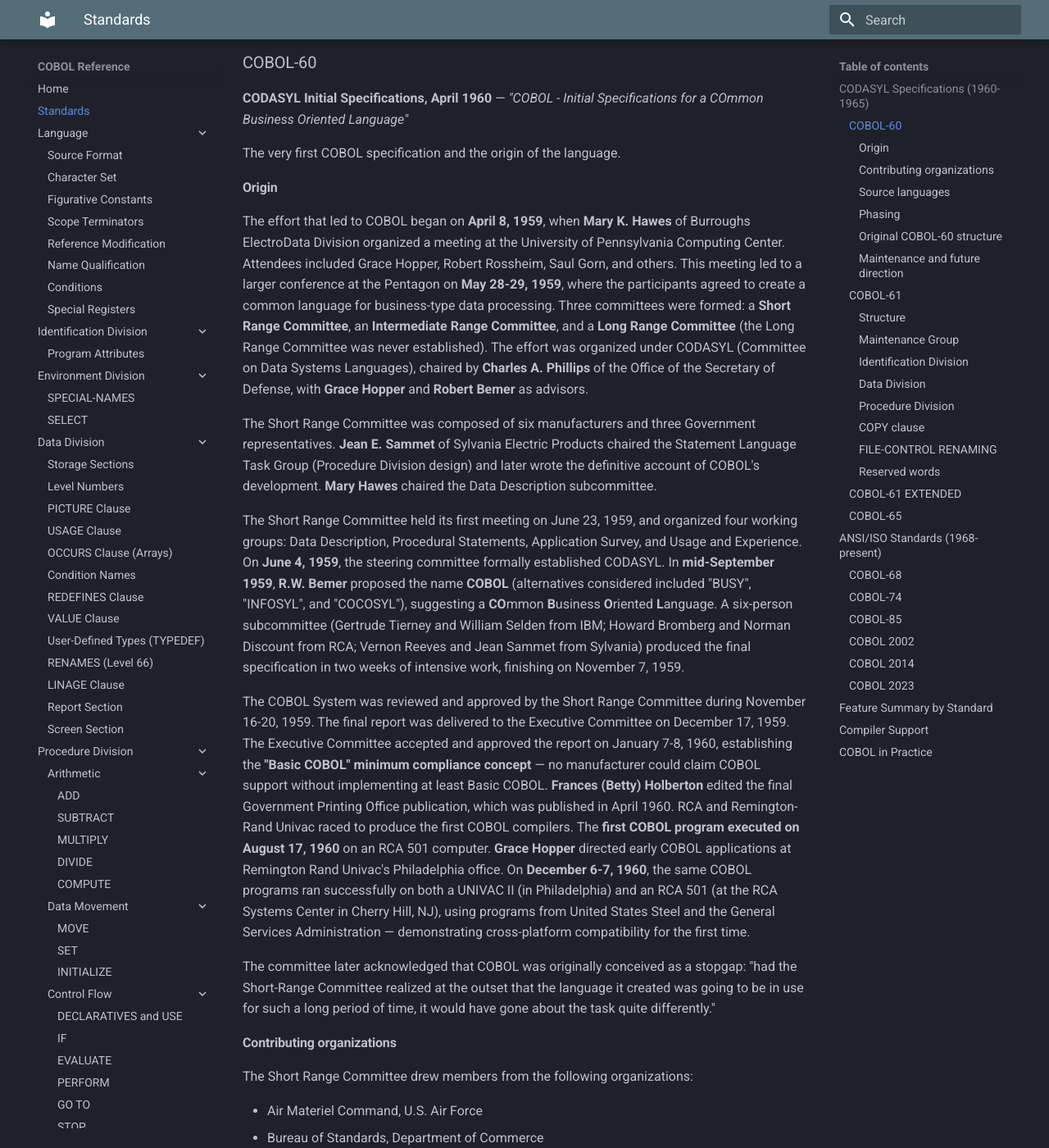
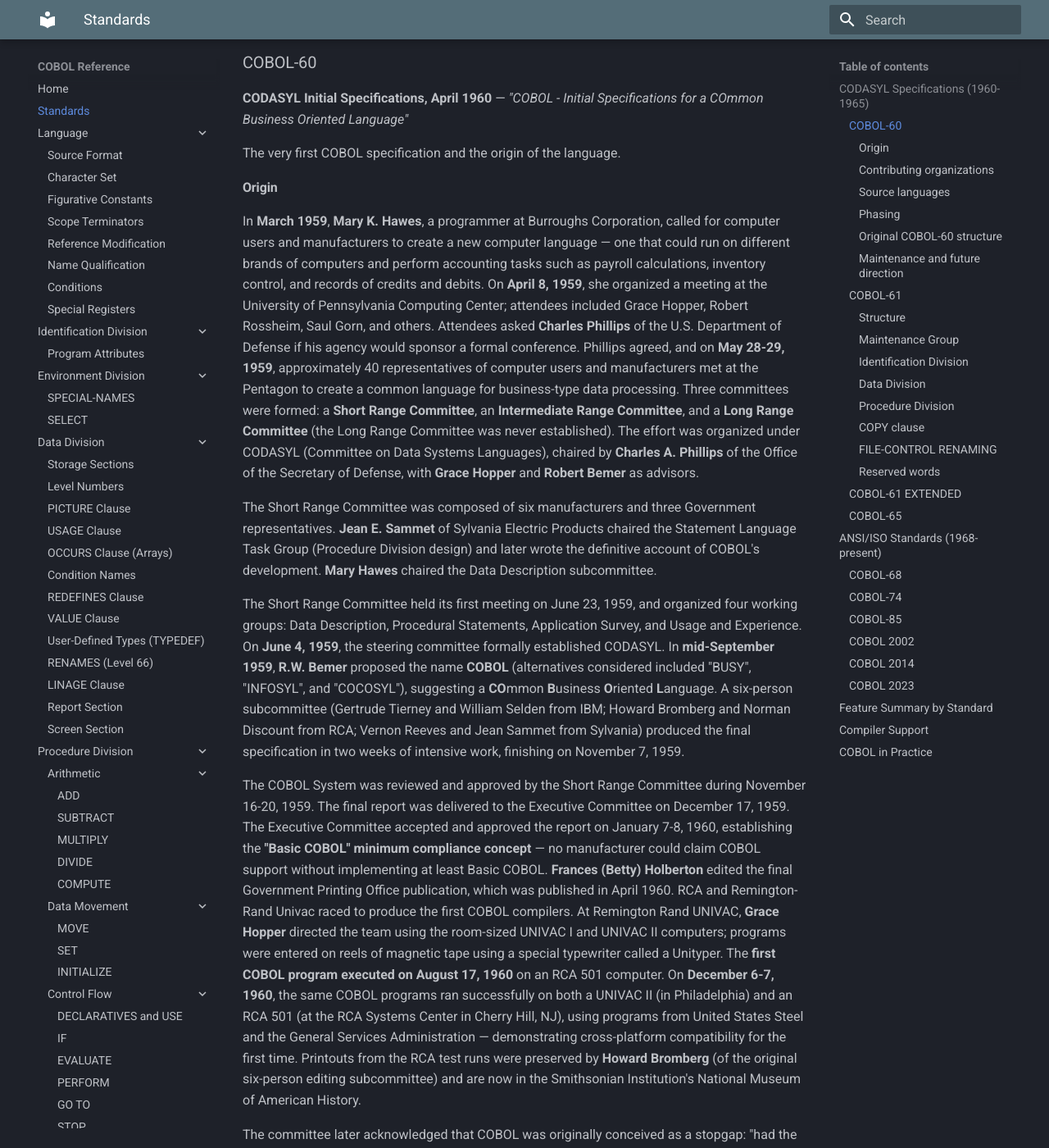
Before and after one commit to bushidocodes/cobol-reference, an MkDocs documentation site: the page built from docs/standards.md, in a window 1280 px wide and 1400 px high, scrolled down 498 px. Shown: the whole window at 82% size. Built offline with MkDocs 1.6.1 and Material for MkDocs 9.7.7, drawn with Linux system fonts in a browser that asks for light colours.

Commit message:
Enrich COBOL origin story from Smithsonian exhibit
From the National Museum of American History COBOL exhibition:
- Mary Hawes' March 1959 call for a common business language
- Phillips' role sponsoring the Pentagon conference
- Grace Hopper directed the UNIVAC team using Unityper input
- Howard Bromberg's RCA test printouts now at Smithsonian
- Expanded the source language context (FLOW-MATIC in use,
  Commercial Translator not yet implemented)

Co-Authored-By: Claude Opus 4.6 (1M context) <noreply@anthropic.com>

```diff
--- a/docs/standards.md
+++ b/docs/standards.md
@@ -16,13 +16,13 @@ The very first COBOL specification and the origin of the language.
 
 #### Origin
 
-The effort that led to COBOL began on **April 8, 1959**, when **Mary K. Hawes** of Burroughs ElectroData Division organized a meeting at the University of Pennsylvania Computing Center. Attendees included Grace Hopper, Robert Rossheim, Saul Gorn, and others. This meeting led to a larger conference at the Pentagon on **May 28-29, 1959**, where the participants agreed to create a common language for business-type data processing. Three committees were formed: a **Short Range Committee**, an **Intermediate Range Committee**, and a **Long Range Committee** (the Long Range Committee was never established). The effort was organized under CODASYL (Committee on Data Systems Languages), chaired by **Charles A. Phillips** of the Office of the Secretary of Defense, with **Grace Hopper** and **Robert Bemer** as advisors.
+In **March 1959**, **Mary K. Hawes**, a programmer at Burroughs Corporation, called for computer users and manufacturers to create a new computer language — one that could run on different brands of computers and perform accounting tasks such as payroll calculations, inventory control, and records of credits and debits. On **April 8, 1959**, she organized a meeting at the University of Pennsylvania Computing Center; attendees included Grace Hopper, Robert Rossheim, Saul Gorn, and others. Attendees asked **Charles Phillips** of the U.S. Department of Defense if his agency would sponsor a formal conference. Phillips agreed, and on **May 28-29, 1959**, approximately 40 representatives of computer users and manufacturers met at the Pentagon to create a common language for business-type data processing. Three committees were formed: a **Short Range Committee**, an **Intermediate Range Committee**, and a **Long Range Committee** (the Long Range Committee was never established). The effort was organized under CODASYL (Committee on Data Systems Languages), chaired by **Charles A. Phillips** of the Office of the Secretary of Defense, with **Grace Hopper** and **Robert Bemer** as advisors.
 
 The Short Range Committee was composed of six manufacturers and three Government representatives. **Jean E. Sammet** of Sylvania Electric Products chaired the Statement Language Task Group (Procedure Division design) and later wrote the definitive account of COBOL's development. **Mary Hawes** chaired the Data Description subcommittee.
 
 The Short Range Committee held its first meeting on June 23, 1959, and organized four working groups: Data Description, Procedural Statements, Application Survey, and Usage and Experience. On **June 4, 1959**, the steering committee formally established CODASYL. In **mid-September 1959**, **R.W. Bemer** proposed the name **COBOL** (alternatives considered included "BUSY", "INFOSYL", and "COCOSYL"), suggesting a **CO**mmon **B**usiness **O**riented **L**anguage. A six-person subcommittee (Gertrude Tierney and William Selden from IBM; Howard Bromberg and Norman Discount from RCA; Vernon Reeves and Jean Sammet from Sylvania) produced the final specification in two weeks of intensive work, finishing on November 7, 1959.
 
-The COBOL System was reviewed and approved by the Short Range Committee during November 16-20, 1959. The final report was delivered to the Executive Committee on December 17, 1959. The Executive Committee accepted and approved the report on January 7-8, 1960, establishing the **"Basic COBOL" minimum compliance concept** — no manufacturer could claim COBOL support without implementing at least Basic COBOL. **Frances (Betty) Holberton** edited the final Government Printing Office publication, which was published in April 1960. RCA and Remington-Rand Univac raced to produce the first COBOL compilers. The **first COBOL program executed on August 17, 1960** on an RCA 501 computer. **Grace Hopper** directed early COBOL applications at Remington Rand Univac's Philadelphia office. On **December 6-7, 1960**, the same COBOL programs ran successfully on both a UNIVAC II (in Philadelphia) and an RCA 501 (at the RCA Systems Center in Cherry Hill, NJ), using programs from United States Steel and the General Services Administration — demonstrating cross-platform compatibility for the first time.
+The COBOL System was reviewed and approved by the Short Range Committee during November 16-20, 1959. The final report was delivered to the Executive Committee on December 17, 1959. The Executive Committee accepted and approved the report on January 7-8, 1960, establishing the **"Basic COBOL" minimum compliance concept** — no manufacturer could claim COBOL support without implementing at least Basic COBOL. **Frances (Betty) Holberton** edited the final Government Printing Office publication, which was published in April 1960. RCA and Remington-Rand Univac raced to produce the first COBOL compilers. At Remington Rand UNIVAC, **Grace Hopper** directed the team using the room-sized UNIVAC I and UNIVAC II computers; programs were entered on reels of magnetic tape using a special typewriter called a Unityper. The **first COBOL program executed on August 17, 1960** on an RCA 501 computer. On **December 6-7, 1960**, the same COBOL programs ran successfully on both a UNIVAC II (in Philadelphia) and an RCA 501 (at the RCA Systems Center in Cherry Hill, NJ), using programs from United States Steel and the General Services Administration — demonstrating cross-platform compatibility for the first time. Printouts from the RCA test runs were preserved by **Howard Bromberg** (of the original six-person editing subcommittee) and are now in the Smithsonian Institution's National Museum of American History.
 
 The committee later acknowledged that COBOL was originally conceived as a stopgap: "had the Short-Range Committee realized at the outset that the language it created was going to be in use for such a long period of time, it would have gone about the task quite differently."
 
```
